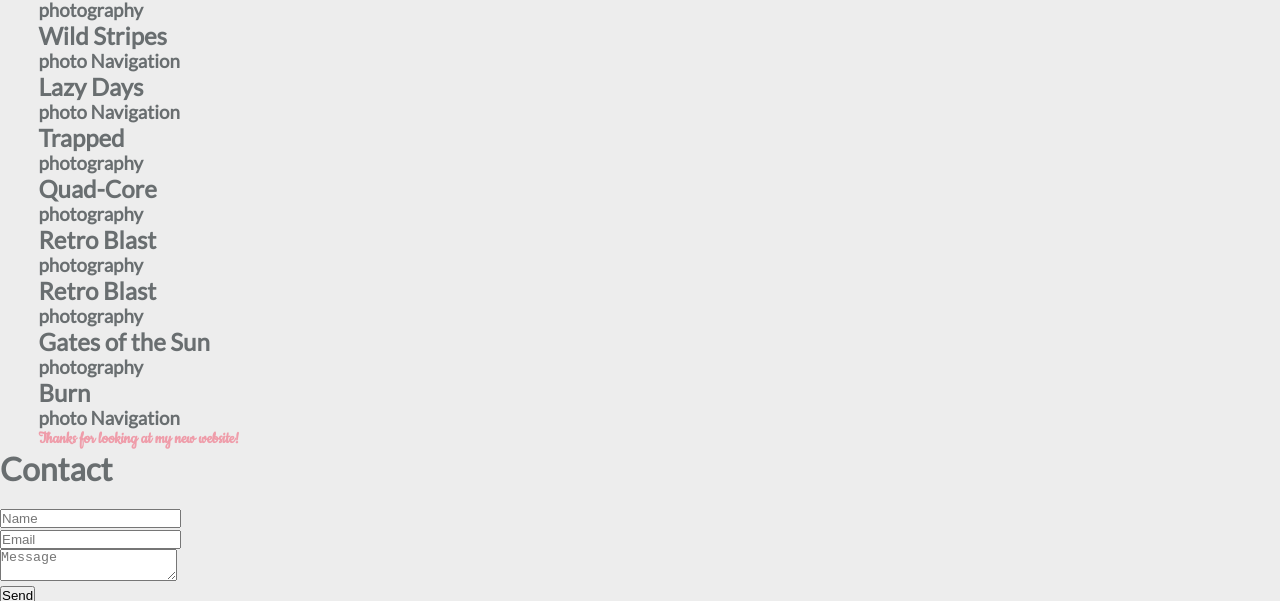
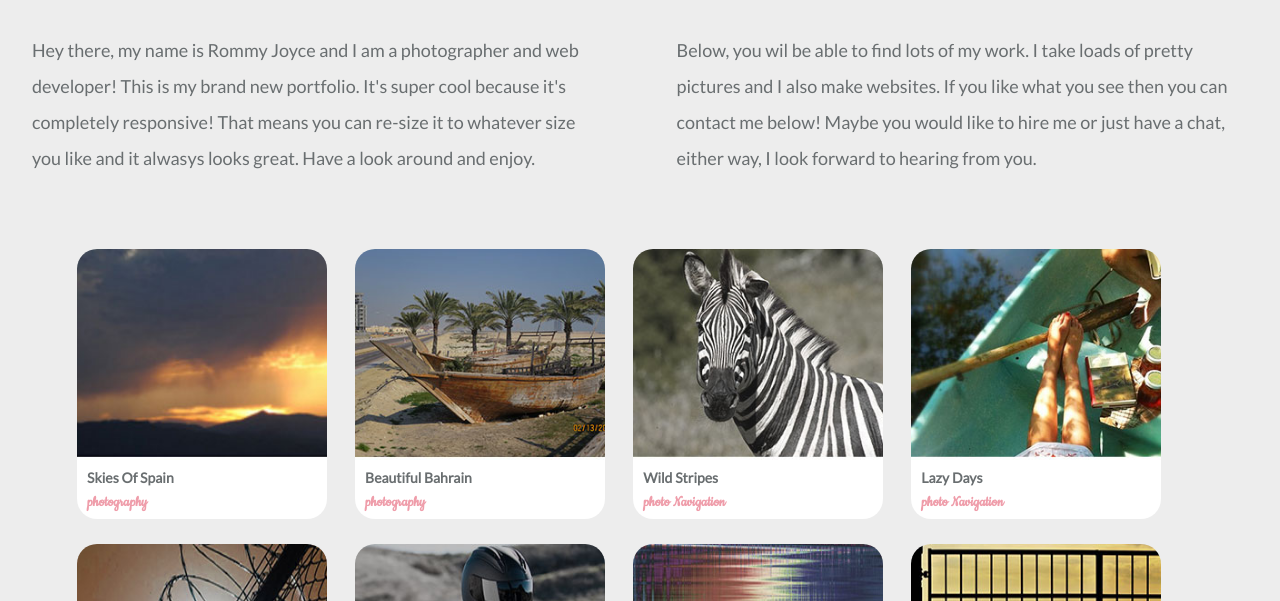
Before and after one commit to rjoyce6/HW3-Intermediate, a plain HTML site: page index.html in a window 1280 px wide. Shown: the part 715-1316 px from the top of the page. Drawn offline with Linux system fonts and the light colour scheme.

Commit message:
Adding Fooder

```diff
--- a/css/main.css
+++ b/css/main.css
@@ -3,7 +3,6 @@
 ==========================================================*/
 /*multiple selector*/
 * {
-  margin: 0 auto;
   padding: 0;
 }
 
@@ -34,7 +33,7 @@ nav {
 }
 
 .wrapper{
-  height: 50px;
+  height: 80px;
   width: 98%;
   border: none;
   border-bottom: 2px solid grey;
@@ -46,25 +45,26 @@ nav {
 
 .logo i {
   color: #ef9daa;
-  font-size: 16px;
+  font-size: 26px;
 }
 
 .logo span {
   font-family: 'Cookie', cursive;
-  font-size: 24px;
-  padding-left: 4px;
+  font-size: 38px;
+  padding-left: 10px;
 }
 
 .sitenav {
+  padding-top: 20px;
   float: right;
 }
 
 .sitenav li {
-  padding-left: 15px;
+  padding-left: 20px;
 }
 
 .sitenav a {
-  font-size: 14px;
+  font-size: 18px;
 }
 
 /*========================================================
@@ -79,7 +79,8 @@ header {
 
 header p {
   font-weight: bold;
-  line-height: 1.5;
+  line-height: 2;
+  font-size: 20px;
 }
 
 header span:first-child {
@@ -87,12 +88,16 @@ header span:first-child {
 }
 
 header span:nth-child(2){
-  font-size: 12px;
+  font-size: 16px;
+}
+
+header div {
+  padding-top: 40px;
 }
 
 header img {
   width: 100%;
-  padding: 20px 0;
+  border-radius: 25px;
 }
 
 
@@ -101,37 +106,170 @@ header img {
 ========================================================*/
 section {
   margin: 0 auto;
-  width: 94%;
+  width: 95%;
+  margin-bottom: 20px;
 }
 
 section h1 {
   color: #ef9daa;
   font-family: 'Cookie', cursive;
+  font-size: 30px;
+  text-align: center;
+  padding: 20px 0;
+}
+
+section p {
   font-size: 18px;
+  line-height: 2;
 }
 
 #about {
   float: left;
-  width: 45%;
-}
-
-#about p{
-  padding-right: 2%;
+  width: 46%;
 }
 
 #work {
   float: right;
-  width: 45%;
-  padding-right: 2%;
+  width: 47%;
 }
 
-section .photos {
+.photos {
   clear: both;
+  padding: 30px 20px 30px;
 }
 
 
+.photos li{
+  display: inline-block;
+  border-radius: 20px;
+  width: 230px;
+  padding: 10px 10px 12px;
+  padding-top: 212px;
+  line-height: 10px;
+  margin-top: 25px;
+  margin-left: 25px;
+}
 
+.photos h2 {
+  font-size: 14px;
+  font-weight: bolder;
+}
+
+.photos span {
+  color: #ef9daa;
+  font-family: 'Cookie', cursive;
+  font-weight: bold;
+  padding: 0;
+}
+
+.photos li:first-child {
+  background-image: url(../img/img1.jpg);
+}
+
+.photos li:nth-child(2) {
+  background-image: url(../img/img2.jpg);
+}
+
+.photos li:nth-child(3){
+  background-image: url(../img/img3.jpg);
+}
+
+.photos li:nth-child(4) {
+  background-image: url(../img/img4.jpg);
+}
+
+.photos li:nth-child(5) {
+  background-image: url(../img/img5.jpg);
+}
+
+.photos li:nth-child(6) {
+  background-image: url(../img/img6.jpg);
+}
+
+.photos li:nth-child(7) {
+  background-image: url(../img/img7.jpg);
+}
+
+.photos li:nth-child(8) {
+  background-image: url(../img/img8.jpg);
+}
+
+.photos li:nth-child(9) {
+  background-image: url(../img/img9.jpg);
+}
+
+.photos li:last-child {
+  background-image: url(../img/img10.jpg);
+}
+
+.photos li {
+  background-size: 278px;
+  background-repeat: no-repeat;
+}
 
 /*========================================================
           Footer
 ========================================================*/
+footer {
+  background: #2d2d2d;
+  margin: 0;
+  padding: 20px;
+  height: 300px;
+}
+
+#contact {
+  width: 50%;
+  float: left;
+}
+
+#contact h1 {
+  color: #a64b5c;
+  font-family: 'Cookie', cursive;
+  font-size: 25px;
+  padding: 20px 0 0;
+}
+
+#contact input, textarea {
+  background-color: #d8d8d8;
+  border: 1px solid #2d2d2d;
+  border-radius: 2px;
+  width: 100%;
+  height: 30px;
+  margin: 5px 0;
+}
+
+#contact textarea {
+  height: 100px;
+}
+
+#contact button {
+  background: transparent;
+  border: none;
+  color: #d8d8d8;
+}
+
+.social-media {
+  float: right;
+}
+
+.social-media button{
+  width: 40px;
+  height: 40px;
+  border-radius: 100%;
+  border: none;
+  background: #d57584;
+  margin-left: 10px;
+}
+
+.social-media {
+  padding-top: 150px;
+}
+
+.social-media ul {
+  padding-left: 20px;
+}
+
+.social-media i{
+  color: #2d2d2d;
+  font-size: 20px;
+}
--- a/index.html
+++ b/index.html
@@ -49,32 +49,34 @@
     <p>Hello there, I'm <span>Rommy Joyce</span>. Welcome to my design portfolio!</p>
     <span>-Photographer and Web Developer -</span>
 
-    <img src="img/sunset.jpg" alt="sunset background">
+    <div>
+      <img src="img/sunset.jpg" alt="sunset background">
+    </div>
   </header>
 
   <!--**********************  Section **********************-->
   <section>
     <div id="about">
       <h1>about me</h1>
-      <p>Hey there, my name is "Your Name" and I am a photographer and web developer! This is my brand new portfolio. It's super cool because it's completely responsive! That means you can re-size it to whatever size you like and it alwasys looks great. Have a look around and enjoy.</p>
+      <p>Hey there, my name is Rommy Joyce and I am a photographer and web developer! This is my brand new portfolio. It's super cool because it's completely responsive! That means you can re-size it to whatever size you like and it alwasys looks great. Have a look around and enjoy.</p>
     </div>
 
     <div id="work">
       <h1>my work</h1>
-      Below, you wil be able to find lots of my work. I take loads of pretty pictures and I also make websites. If you like what you see then you can contact me below! Maybe you would like to hire me or just have a chat, either way, I look forward to hearing from you.
+      <p>Below, you wil be able to find lots of my work. I take loads of pretty pictures and I also make websites. If you like what you see then you can contact me below! Maybe you would like to hire me or just have a chat, either way, I look forward to hearing from you.</p>
     </div>
 
     <div class="photos">
-      <li> <a href="#"><h2>Skies Of Spain</h2> <h3>photography</h3></a></li>
-      <li> <a href="#"><h2>Beautiful Bahrain</h2> <h3>photography</h3></a></li>
-      <li> <a href="#"><h2>Wild Stripes</h2> <h3>photo Navigation</h3></a></li>
-      <li> <a href="#"><h2>Lazy Days</h2> <h3>photo Navigation</h3></a></li>
-      <li> <a href="#"><h2>Trapped</h2> <h3>photography</h3></a></li>
-      <li> <a href="#"><h2>Quad-Core</h2> <h3>photography</h3></a></li>
-      <li> <a href="#"><h2>Retro Blast</h2> <h3>photography</h3></a></li>
-      <li> <a href="#"><h2>Retro Blast</h2> <h3>photography</h3></a></li>
-      <li> <a href="#"><h2>Gates of the Sun</h2> <h3>photography</h3></a></li>
-      <li><a href="#"><h2>Burn</h2> <h3>photo Navigation</h3></a></li>
+      <li> <a href="#"><h2>Skies Of Spain</h2> <span>photography</span></a></li>
+      <li> <a href="#"><h2>Beautiful Bahrain</h2> <span>photography</span></a></li>
+      <li> <a href="#"><h2>Wild Stripes</h2> <span>photo Navigation</span></a></li>
+      <li> <a href="#"><h2>Lazy Days</h2> <span>photo Navigation</span></a></li>
+      <li> <a href="#"><h2>Trapped</h2> <span>photography</span></a></li>
+      <li> <a href="#"><h2>Quad-Core</h2> <span>photography</span></a></li>
+      <li> <a href="#"><h2>Retro Blast</h2> <span>photography</span></a></li>
+      <li> <a href="#"><h2>Retro Blast</h2> <span>photography</span></a></li>
+      <li> <a href="#"><h2>Gates of the Sun</h2> <span>photography</span></a></li>
+      <li><a href="#"><h2>Burn</h2> <span>photo Navigation</span></a></li>
     </div>
 
       <h1>Thanks for looking at my new website!</h1>
@@ -84,7 +86,6 @@
   <footer>
     <div id="contact">
       <h1>Contact</h1>
-      <br>
       <input type="text" placeholder="Name">
       <br>
       <input type="text" placeholder="Email">
@@ -96,10 +97,10 @@
 
     <div class="social-media">
       <ul>
-        <li><i class="fa fa-twitter" aria-hidden="true"></i> </li>
-        <li><i class="fa fa-facebook" aria-hidden="true"></i> </li>
-        <li><i class="fa fa-youtube" aria-hidden="true"></i></li>
-        <li><i class="fa fa-google-plus" aria-hidden="true"></i> </li>
+        <li><button><i class="fa fa-twitter"></i></button></li>
+        <li><button><i class="fa fa-facebook" aria-hidden="true"></i></button></li>
+        <li><button><i class="fa fa-youtube" aria-hidden="true"></i></button></li>
+        <li><button><i class="fa fa-google-plus" aria-hidden="true"></i></button></li>
       </ul>
     </div>
 
```
